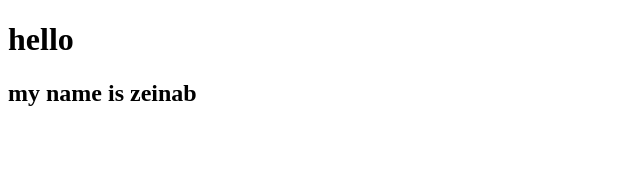
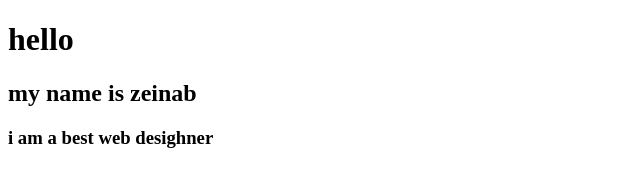
Before and after one commit to zeinabhosseini/my-project, a plain HTML site: page index.html in a window 1280 px wide. Shown: the whole page, without its empty margins (0-640 px from the left). Drawn offline with Linux system fonts and the light colour scheme.

Commit message:
Update index.html

```diff
--- a/index.html
+++ b/index.html
@@ -9,6 +9,7 @@
 <body>
     <h1> hello</h1>
     <h2>my name is zeinab </h2>
+    <h3> i am a best web desighner</h3>
 
 </body>
 </html>
```
